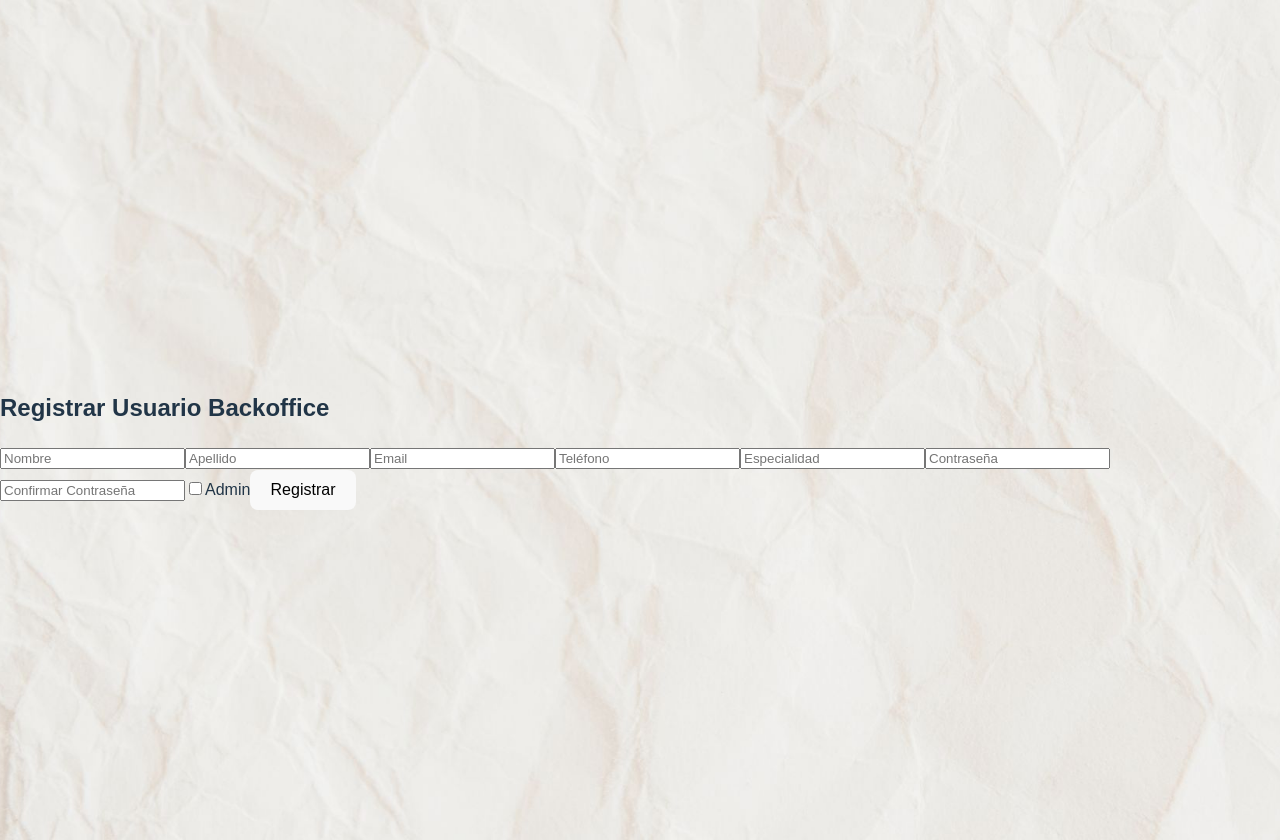
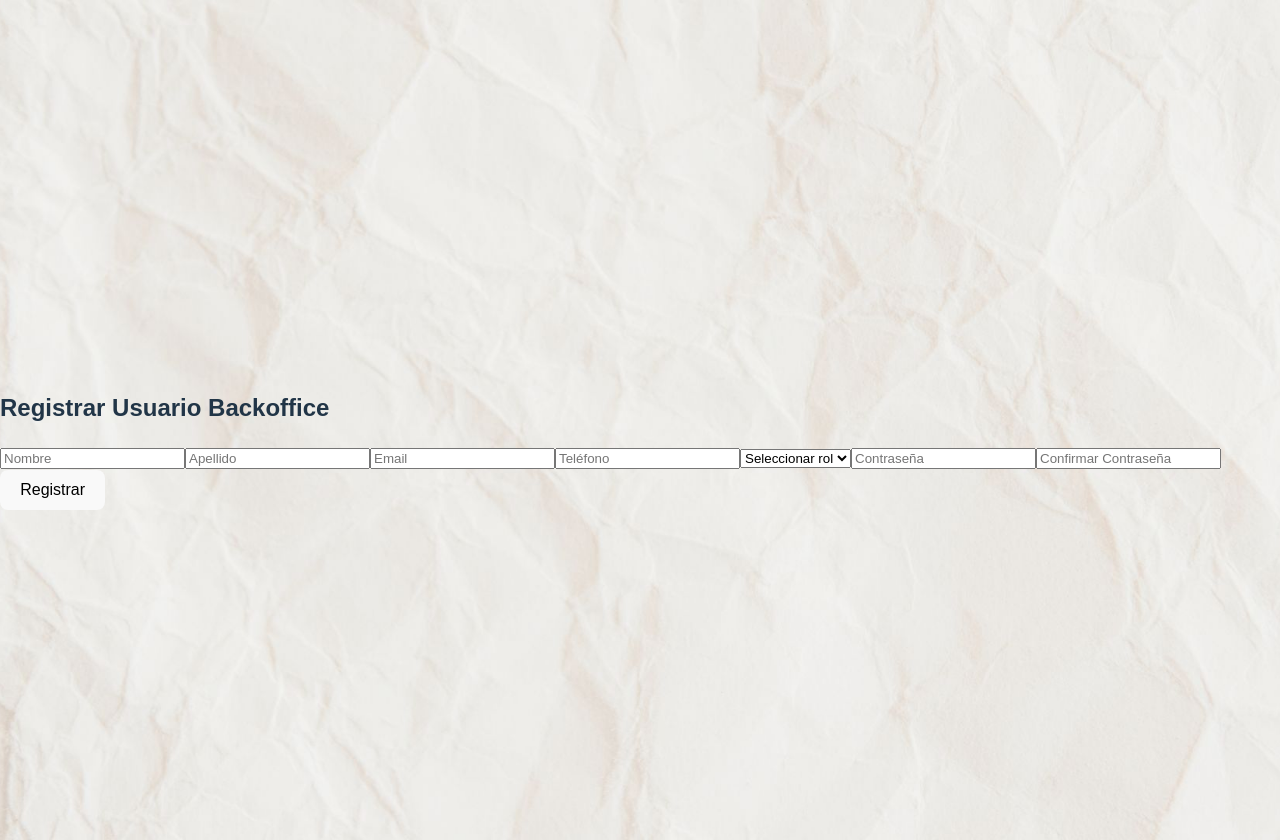
Before and after one commit to NUTRA-Bioabordajes/Backoffice, a React (Vite) app in the folder Backoffice/: page /register in a window 1280 px wide. Built offline with nearby package versions, Linux system fonts and the light colour scheme.

Commit message:
registrarse y login

```diff
--- a/Backoffice/src/components/Login.jsx
+++ b/Backoffice/src/components/Login.jsx
@@ -33,6 +33,8 @@ import './Login.css';
 
     const handleSubmit = async (e) => {
       e.preventDefault();
+
+      // Validaciones básicas
       const validationErrors = validate();
       if (Object.keys(validationErrors).length > 0) {
         setErrors(validationErrors);
@@ -43,13 +45,10 @@ import './Login.css';
       setErrors({});
       setSuccess(false);
 
-
-
       try {
-      const url = new URL (`http://localhost:3000/auth/loginBack`);
-      console.log(success);
+        const url = "http://localhost:3000/auth/loginBack";
         const response = await axios.post(
-        url.toString(),
+          url,
           {
             username: form.username,
             password: form.password,
@@ -63,26 +62,29 @@ import './Login.css';
         );
 
         console.log("Login response:", response.data);
-      sessionStorage.setItem("token", response.data.token);
-      sessionStorage.setItem("user", response.data.ID);
 
-      console.log(sessionStorage)
+        // Guardar token y userId correctos según la respuesta actual
+        sessionStorage.setItem("token", response.data.accessToken);
+        sessionStorage.setItem("user", response.data.userId);
 
         setSuccess(true);
+
+        // Redirigir al dashboard
         setTimeout(() => {
           navigate("/dashboard/Home");
         }, 200);
 
       } catch (err) {
+        // Mostrar mensaje de error según lo que devuelva la API
         setErrors({
           ...errors,
           password:
             err.response?.data?.message ||
-          "Login failed (400). Revisa usuario y contraseña.",
+            "Login failed. Revisa usuario y contraseña.",
         });
         setSuccess(false);
       }
-  }
+    };
 
 
   return (
--- a/Backoffice/src/components/Register.jsx
+++ b/Backoffice/src/components/Register.jsx
@@ -1,9 +1,7 @@
 import React, { useState } from "react";
-import { useNavigate } from "react-router-dom";
 import axios from "axios";
 
 export default function RegisterBack() {
-  const navigate = useNavigate();
 
   const [formData, setFormData] = useState({
     Nombre: "",
@@ -12,7 +10,6 @@ export default function RegisterBack() {
     password: "",
     confirmPassword: "",
     especialidad: "",
-    Admin: false,
     telefono: "",
   });
 
@@ -20,11 +17,8 @@ export default function RegisterBack() {
   const [success, setSuccess] = useState("");
 
   const handleChange = (e) => {
-    const { name, value, type, checked } = e.target;
-    setFormData({
-      ...formData,
-      [name]: type === "checkbox" ? checked : value,
-    });
+    const { name, value } = e.target;
+    setFormData({ ...formData, [name]: value });
   };
 
   const handleSubmit = async (e) => {
@@ -38,9 +32,21 @@ export default function RegisterBack() {
     }
 
     try {
-      const response = await axios.post("/usuariosBack", formData);
-      if (response.data.id) {
-        setSuccess("Usuario creado correctamente. Espera a que lo activen.");
+      const payload = {
+        Nombre: formData.Nombre,
+        Apellido: formData.Apellido,
+        Email: formData.Email,
+        telefono: formData.telefono,
+        especialidad: formData.especialidad,
+        password: formData.password
+      };
+
+      const response = await axios.post(
+        "http://localhost:3000/usuariosBack/register",
+        payload
+      );
+
+      setSuccess(response.data.message);
       setFormData({
         Nombre: "",
         Apellido: "",
@@ -48,15 +54,12 @@ export default function RegisterBack() {
         password: "",
         confirmPassword: "",
         especialidad: "",
-          Admin: false,
         telefono: "",
       });
-      }
+
     } catch (err) {
       console.error(err);
-      setError(
-        err.response?.data?.message || "Ocurrió un error al registrar el usuario"
-      );
+      setError(err.response?.data?.message || "Ocurrió un error al registrar el usuario");
     }
   };
 
@@ -81,7 +84,7 @@ export default function RegisterBack() {
           required
         />
         <input
-          type="Email"
+          type="email"
           name="Email"
           placeholder="Email"
           value={formData.Email}
@@ -95,13 +98,16 @@ export default function RegisterBack() {
           value={formData.telefono}
           onChange={handleChange}
         />
-        <input
-          type="text"
+        <select
           name="especialidad"
-          placeholder="Especialidad"
           value={formData.especialidad}
           onChange={handleChange}
-        />
+          required
+        >
+          <option value="">Seleccionar rol</option>
+          <option value="medico">Médico</option>
+          <option value="diseñador">Diseñador</option>
+        </select>
         <input
           type="password"
           name="password"
@@ -118,17 +124,9 @@ export default function RegisterBack() {
           onChange={handleChange}
           required
         />
-        <label>
-          <input
-            type="checkbox"
-            name="Admin"
-            checked={formData.Admin}
-            onChange={handleChange}
-          />
-          Admin
-        </label>
         <button type="submit">Registrar</button>
       </form>
+
       {error && <p className="error-message">{error}</p>}
       {success && <p className="success-message">{success}</p>}
     </div>
```
Lines whose indentation alone changed are shown as unchanged.
